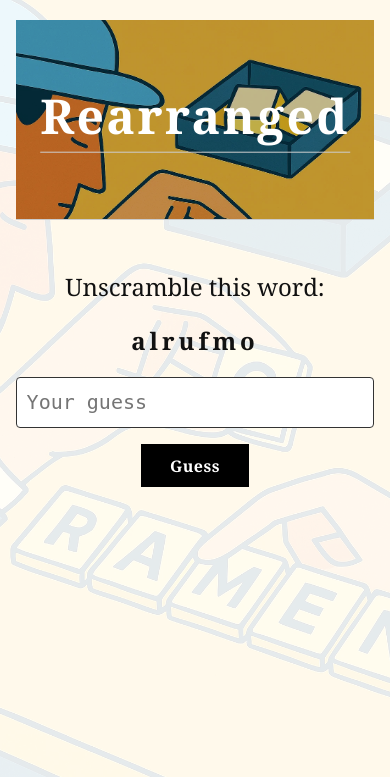
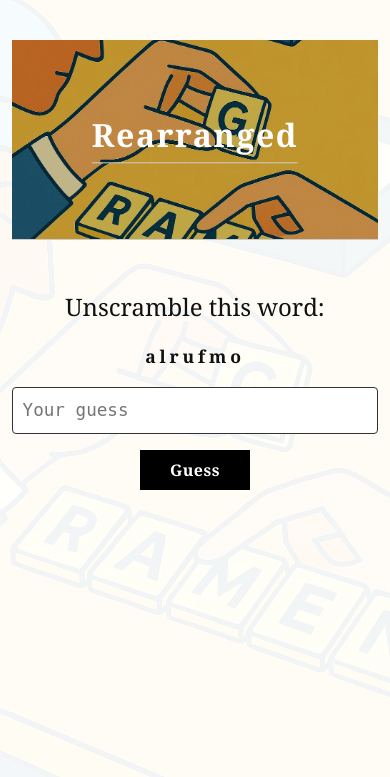
Before and after one commit to nicholasedger88/Ragaman, a Flask app: page / in a window 390 px wide. Shown: the top 777 px of the page. Run offline with Flask 3, Linux system fonts and the light colour scheme.

Commit message:
Updated stylesheet

```diff
--- a/static/style.css
+++ b/static/style.css
@@ -134,3 +134,45 @@
     border-left: 4px solid #28a745;
     font-weight: bold;
 }
+
+@media (max-width: 768px) {
+  body {
+    font-size: 95%;
+    margin-top: 40px;
+  }
+
+  .container {
+    padding: 0 0.75rem;
+  }
+
+  h1, .masthead-title h1 {
+    font-size: 2rem;
+  }
+
+  .header-masthead {
+    height: 200px;
+  }
+
+  .header-bg-img {
+    height: 200px;
+  }
+
+  .guess-box p,
+  .list-group-item,
+  input[type="text"] {
+    font-size: 1.1rem;
+  }
+
+  button {
+    font-size: 1rem;
+    padding: 0.5rem 1rem;
+  }
+
+  .masthead-title {
+    padding: 0 0.5rem;
+  }
+
+  .guess-box {
+    word-break: break-word;
+  }
+}
--- a/templates/index.html
+++ b/templates/index.html
@@ -8,7 +8,7 @@
     top: 0; left: 0; right: 0; bottom: 0;
     background: url('{{ url_for('static', filename=header_image) }}') no-repeat center top;
     background-size: cover;
-    opacity: 0.1;
+    opacity: 0.05;
     z-index: -1;
   }
 </style>
@@ -59,9 +59,9 @@
   {% endif %}
 
 {% if is_correct %}
-  <form method="GET" action="/refresh">
-      <button type="submit">Refresh Word</button>
-  </form>
+<form method="GET" action="{{ url_for('refresh') }}">
+    <button type="submit">Refresh Word</button>
+</form>
 {% endif %}
 
 </div>
```
